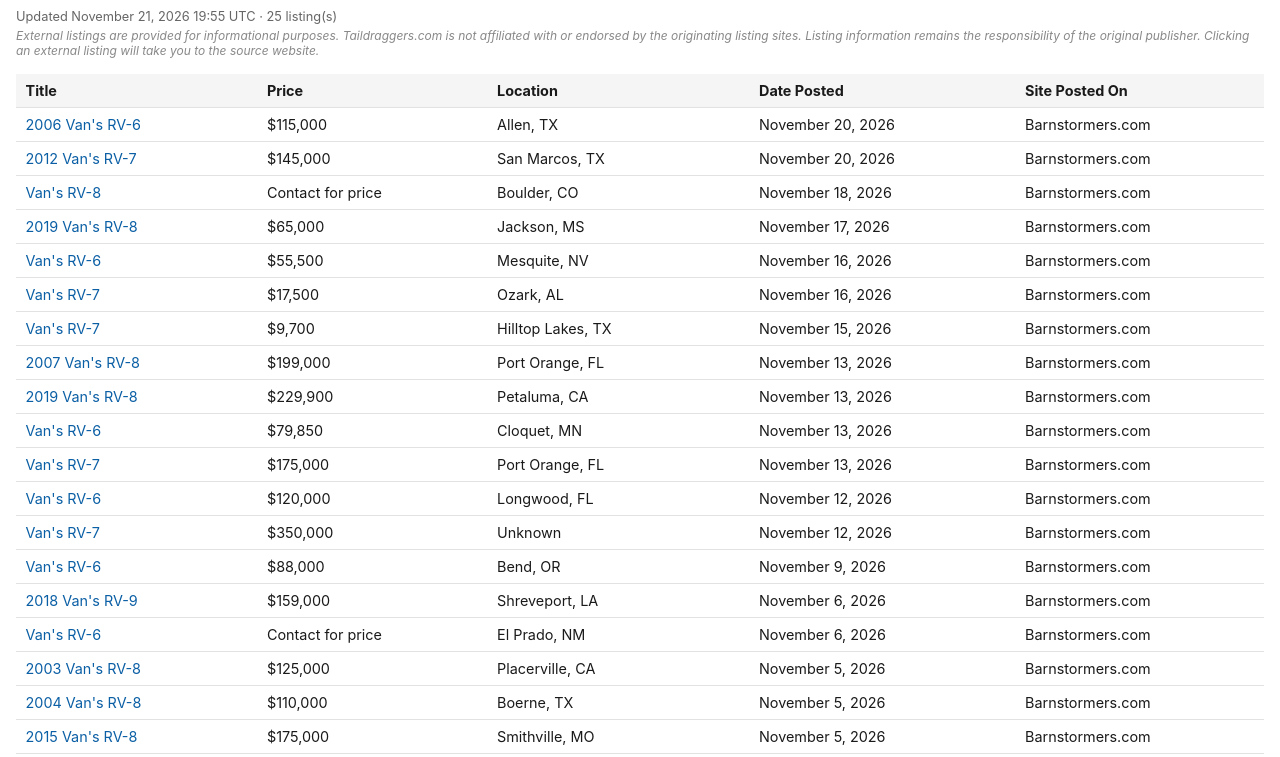
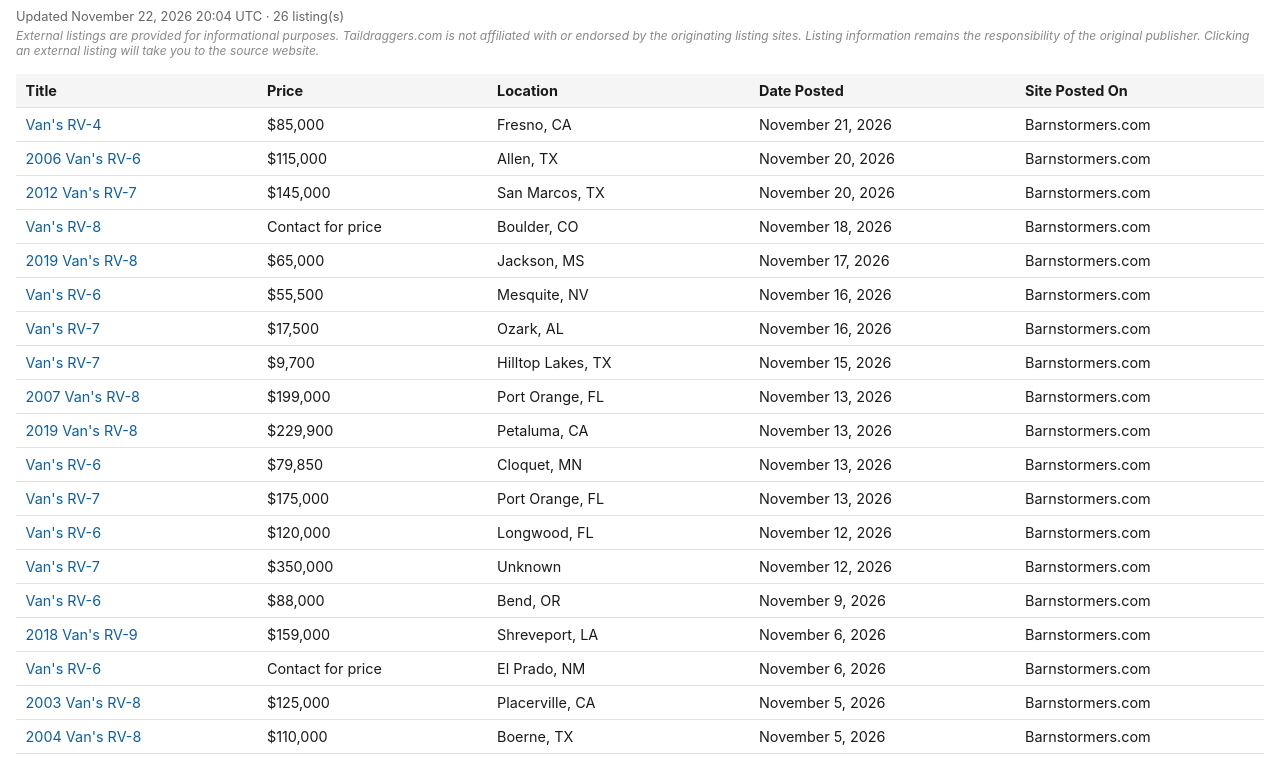
Before and after one commit to taildraggers/vans, a plain HTML site: page docs/index.html in a window 1280 px wide. Shown: the part 43-800 px from the top of the page. Drawn offline with Linux system fonts and the light colour scheme.

Commit message:
Update Van's RV listings (2026-11-22)

```diff
--- a/docs/index.html
+++ b/docs/index.html
@@ -76,13 +76,14 @@
 </head>
 <body>
   <h1>Other Van&#x27;s RV Ads on the Web</h1>
-  <div class="updated">Updated November 21, 2026 19:55 UTC &middot; 25 listing(s)</div>
+  <div class="updated">Updated November 22, 2026 20:04 UTC &middot; 26 listing(s)</div>
   <div class="disclaimer">External listings are provided for informational purposes. Taildraggers.com is not affiliated with or endorsed by the originating listing sites. Listing information remains the responsibility of the original publisher. Clicking an external listing will take you to the source website.</div>
   <table>
     <thead>
       <tr><th>Title</th><th>Price</th><th>Location</th><th>Date Posted</th><th>Site Posted On</th></tr>
     </thead>
     <tbody>
+        <tr><td><a href="https://www.barnstormers.com/classified-2085026-Vans-RV-4.html" target="_blank" rel="noopener noreferrer">Van&#x27;s RV-4</a></td><td>$85,000</td><td>Fresno, CA</td><td>November 21, 2026</td><td>Barnstormers.com</td></tr>
         <tr><td><a href="https://www.barnstormers.com/classified-2079207-2006-RV-6.html" target="_blank" rel="noopener noreferrer">2006 Van&#x27;s RV-6</a></td><td>$115,000</td><td>Allen, TX</td><td>November 20, 2026</td><td>Barnstormers.com</td></tr>
         <tr><td><a href="https://www.barnstormers.com/classified-2084853-2012-RV7-Low-Time,-Very-Clean.html" target="_blank" rel="noopener noreferrer">2012 Van&#x27;s RV-7</a></td><td>$145,000</td><td>San Marcos, TX</td><td>November 20, 2026</td><td>Barnstormers.com</td></tr>
         <tr><td><a href="https://www.barnstormers.com/classified-2080014-RV8.html" target="_blank" rel="noopener noreferrer">Van&#x27;s RV-8</a></td><td>Contact for price</td><td>Boulder, CO</td><td>November 18, 2026</td><td>Barnstormers.com</td></tr>
```
